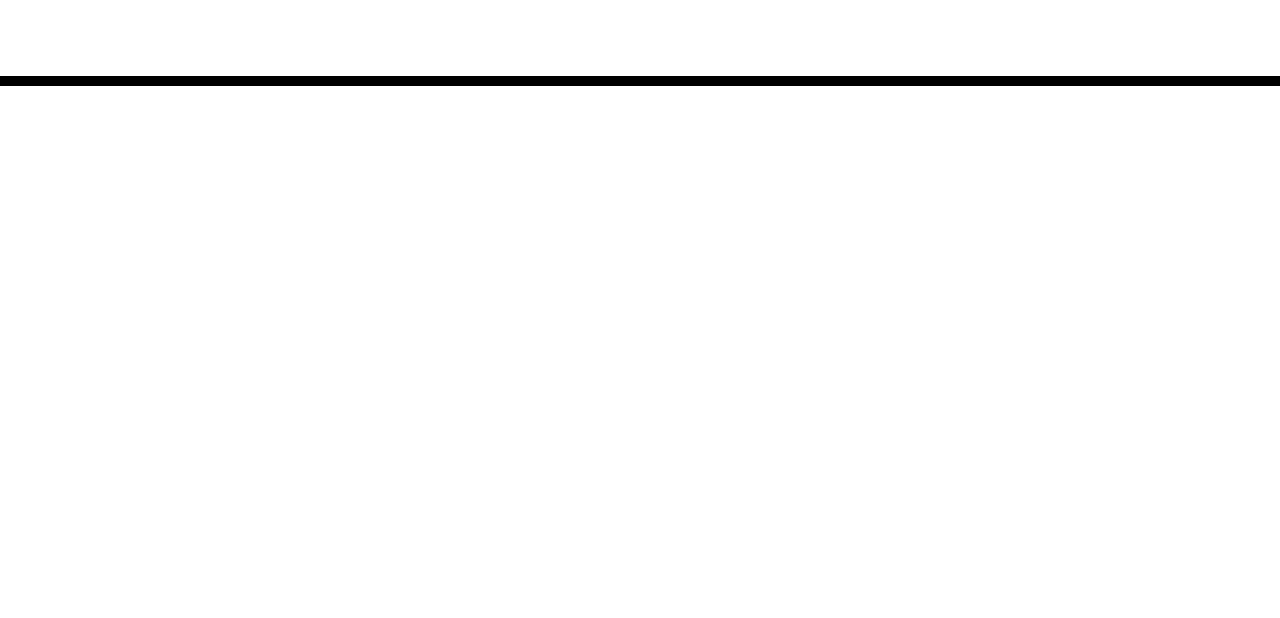
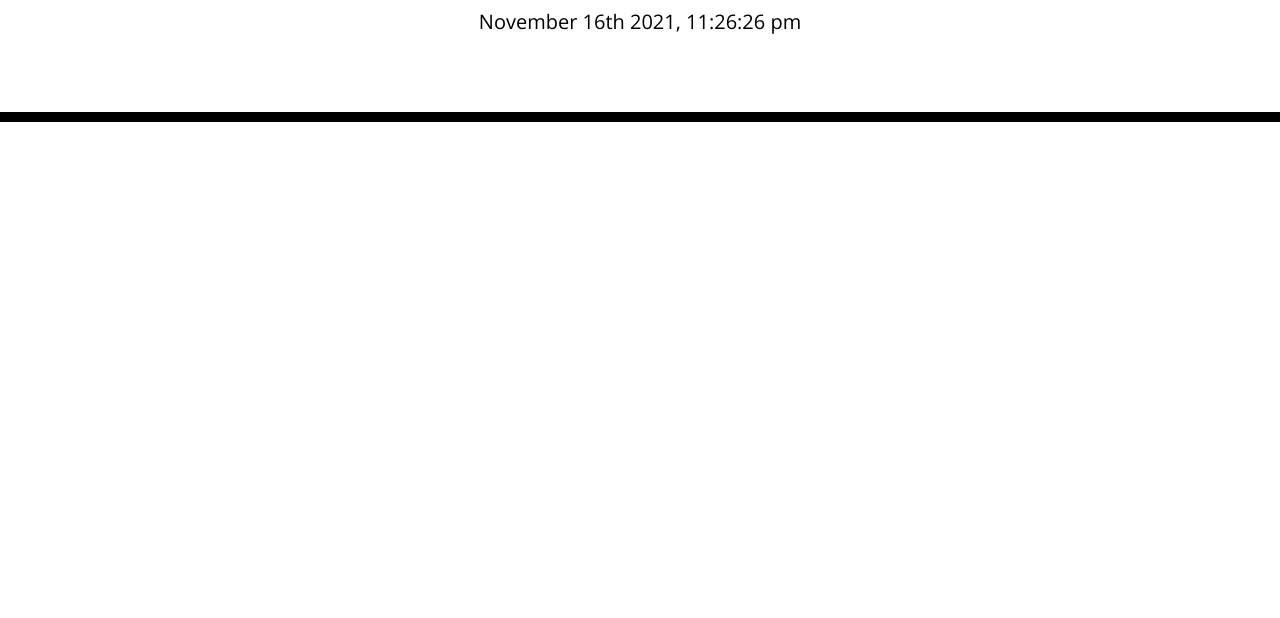
Before and after one commit to kelsey-schenk/workday-scheduler, a plain HTML site: page Develop/index.html in a window 1280 px wide. Shown: the part 182-800 px from the top of the page. Drawn offline with nearby package versions, Linux system fonts and the light colour scheme; files that its build step writes are made by us from their sources.

Commit message:
date and time

```diff
--- a/Develop/assets/script.js
+++ b/Develop/assets/script.js
@@ -0,0 +1,4 @@
+// Adding a function without naming it
+$(document).ready (()=>{
+    $('#currentDay').text(moment().format('MMMM Do YYYY, h:mm:ss a'));
+})
--- a/Develop/index.html
+++ b/Develop/index.html
@@ -32,7 +32,7 @@ THEN the saved events persist -->
       href="https://fonts.googleapis.com/css?family=Open+Sans&display=swap"
       rel="stylesheet"
     />
-    <link rel="stylesheet" href="style.css" />
+    <link rel="stylesheet" href="./assets/style.css" />
     <title>Work Day Scheduler</title>
   </head>
 
@@ -48,5 +48,6 @@ THEN the saved events persist -->
 
     <script src="https://code.jquery.com/jquery-3.4.1.min.js"></script>
     <script src="https://cdnjs.cloudflare.com/ajax/libs/moment.js/2.24.0/moment.min.js"></script>
+    <script src="./assets/script.js"></script>
   </body>
 </html>
```
